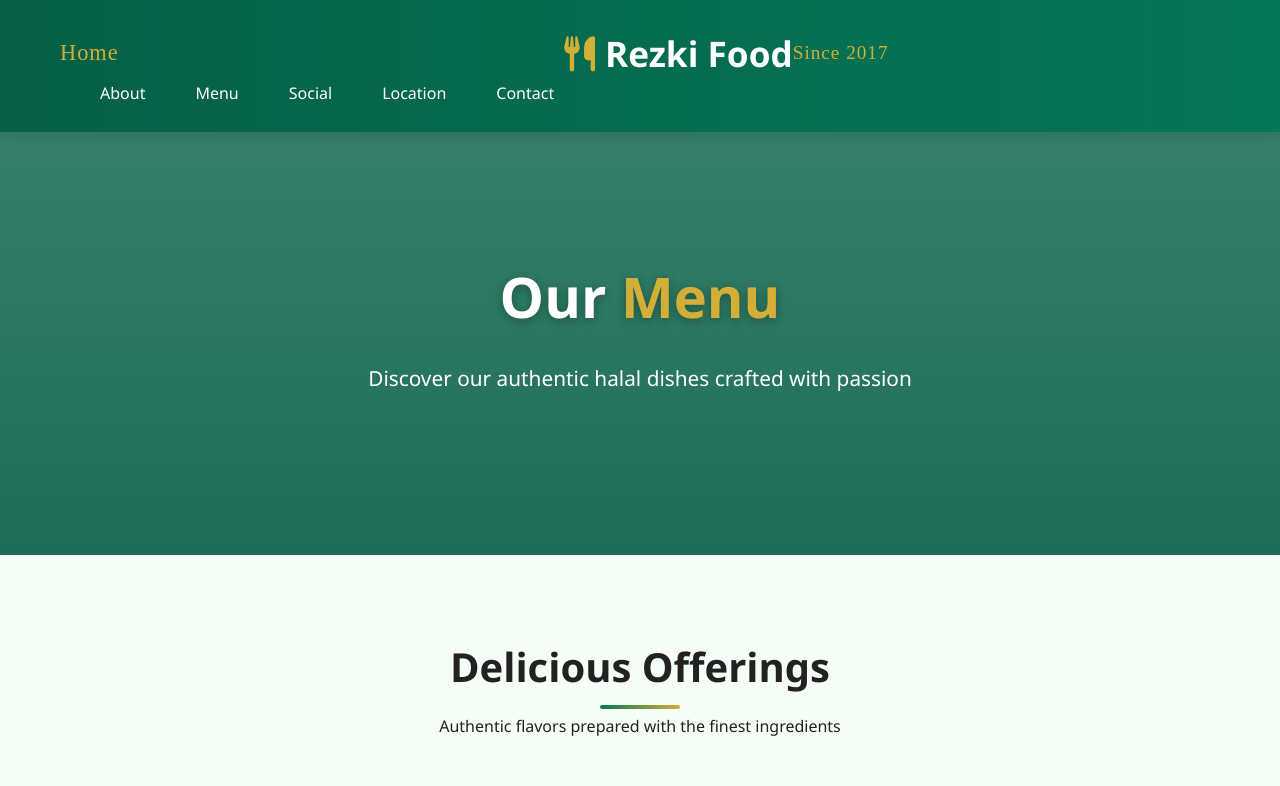
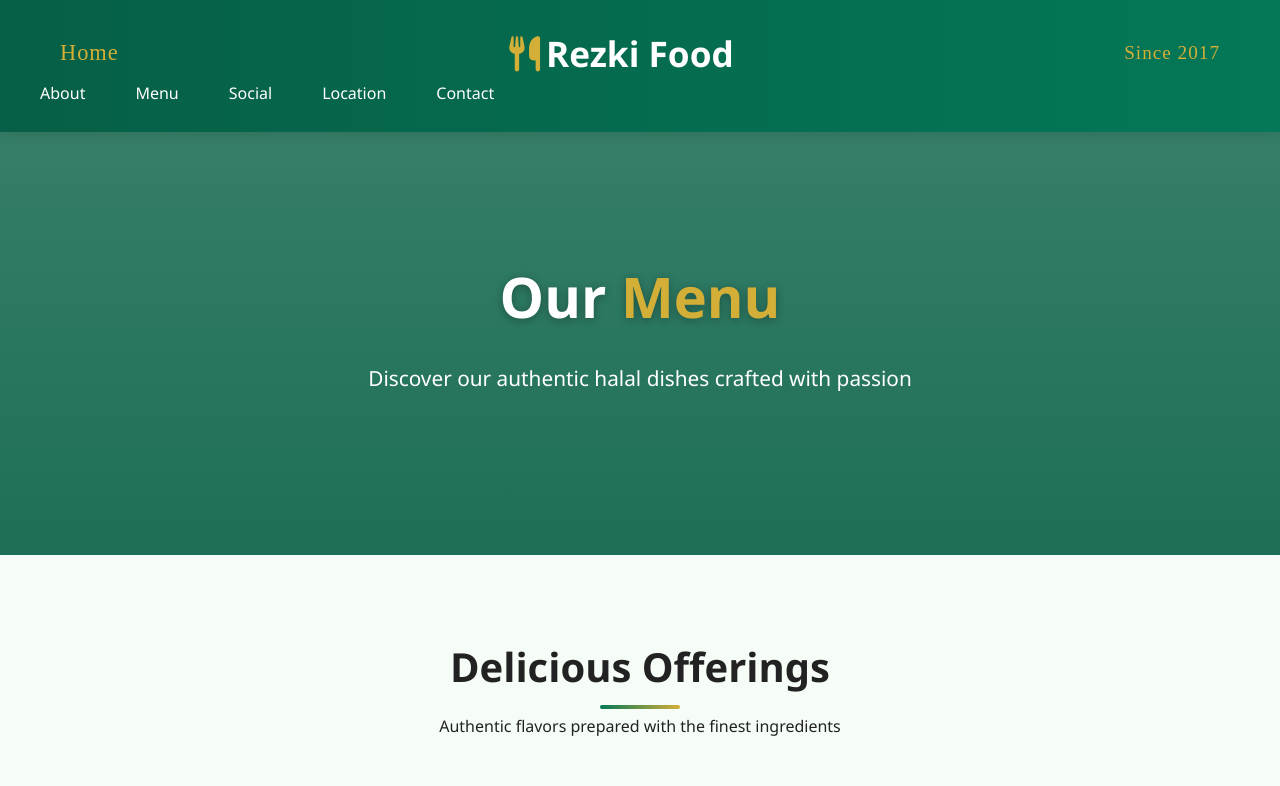
Before and after one commit to Iamatto01/WEBTECH, a plain HTML site: page Menu.html in a window 1280 px wide. Shown: the top 786 px of the page. Drawn offline with nearby package versions, Linux system fonts and the light colour scheme.

Commit message:
Add files via upload

```diff
--- a/Menu.html
+++ b/Menu.html
@@ -10,17 +10,23 @@
   <script src="Script.js"></script>
 </head>
 <body>
+    <!-- HEADER -->
   <header>
   <div class="container header-content">
     <div class="header-left">
       <a href="index.html" class="page-type serif">Home</a>
     </div>
     <div class="header-center">
-        <div class="logo"><i class="fas fa-utensils"></i>Rezki Food</div>
+      <div class="logo">
+        <i class="fas fa-utensils" style="margin-right:6px"></i>Rezki Food
+      </div>
     </div>
     <div class="header-right">
       <div class="slogan serif">Since 2017</div>
     </div>
+  </div>
+
+  <!-- Mobile nav toggle – now outside the grid -->
   <button class="nav-toggle"><i class="fas fa-bars"></i></button>
   <nav>
     <ul class="nav-list">
@@ -31,7 +37,6 @@
       <li><a href="Contact.html">Contact</a></li>
     </ul>
   </nav>
-    </div>
 </header>
 
   <section class="hero">
--- a/Script.js
+++ b/Script.js
@@ -142,3 +142,9 @@ function openGoogleMaps() {
   const url = `https://www.google.com/maps/search/?api=1&query=${lat},${lng}`;
   window.open(url, '_blank');
 }
+
+document.addEventListener('DOMContentLoaded', () => {
+  const btn = document.querySelector('.nav-toggle');
+  const nav = document.querySelector('nav');
+  btn.addEventListener('click', () => nav.classList.toggle('active'));
+});
--- a/Style.css
+++ b/Style.css
@@ -109,9 +109,14 @@ header {
 
 .header-content {
   display: grid;
-  grid-template-columns: 1fr auto 1fr;
+  grid-template-columns: auto 1fr auto;
   align-items: center;
 }
+
+/* ensure each section aligns correctly */
+.header-left   { justify-self: start; }
+.header-center { justify-self: center; }  /* <-- fix here */
+.header-right  { justify-self: end; }
 
 .header-left, .header-center, .header-right {
   display: flex;
```
Also changed, not shown: About.html (+7 -2 lines), Contact.html (+7 -3 lines), Location.html (+6 -4 lines), Social.html (+6 -4 lines), index.html (+6 -3 lines). Lines whose indentation alone changed are shown as unchanged.
